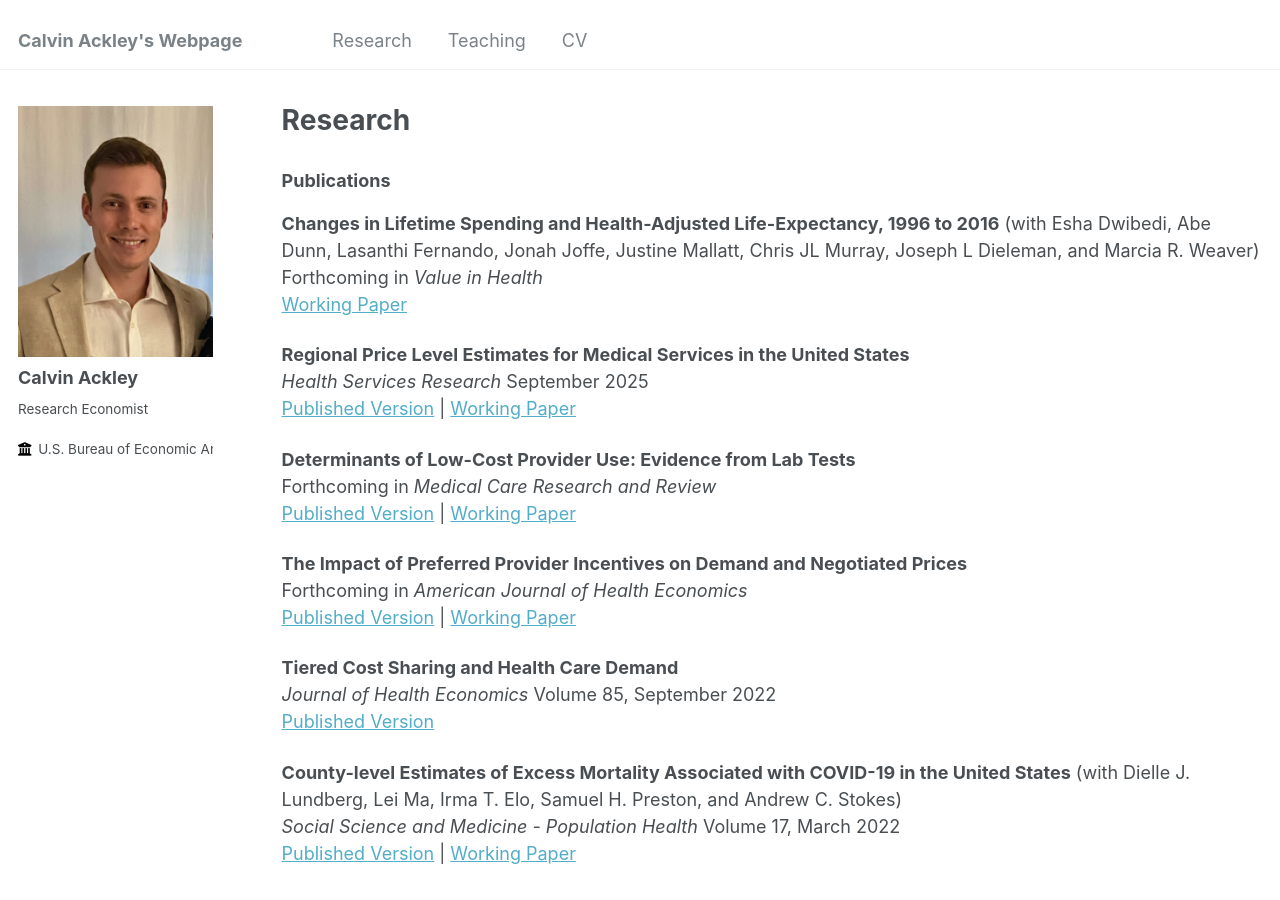
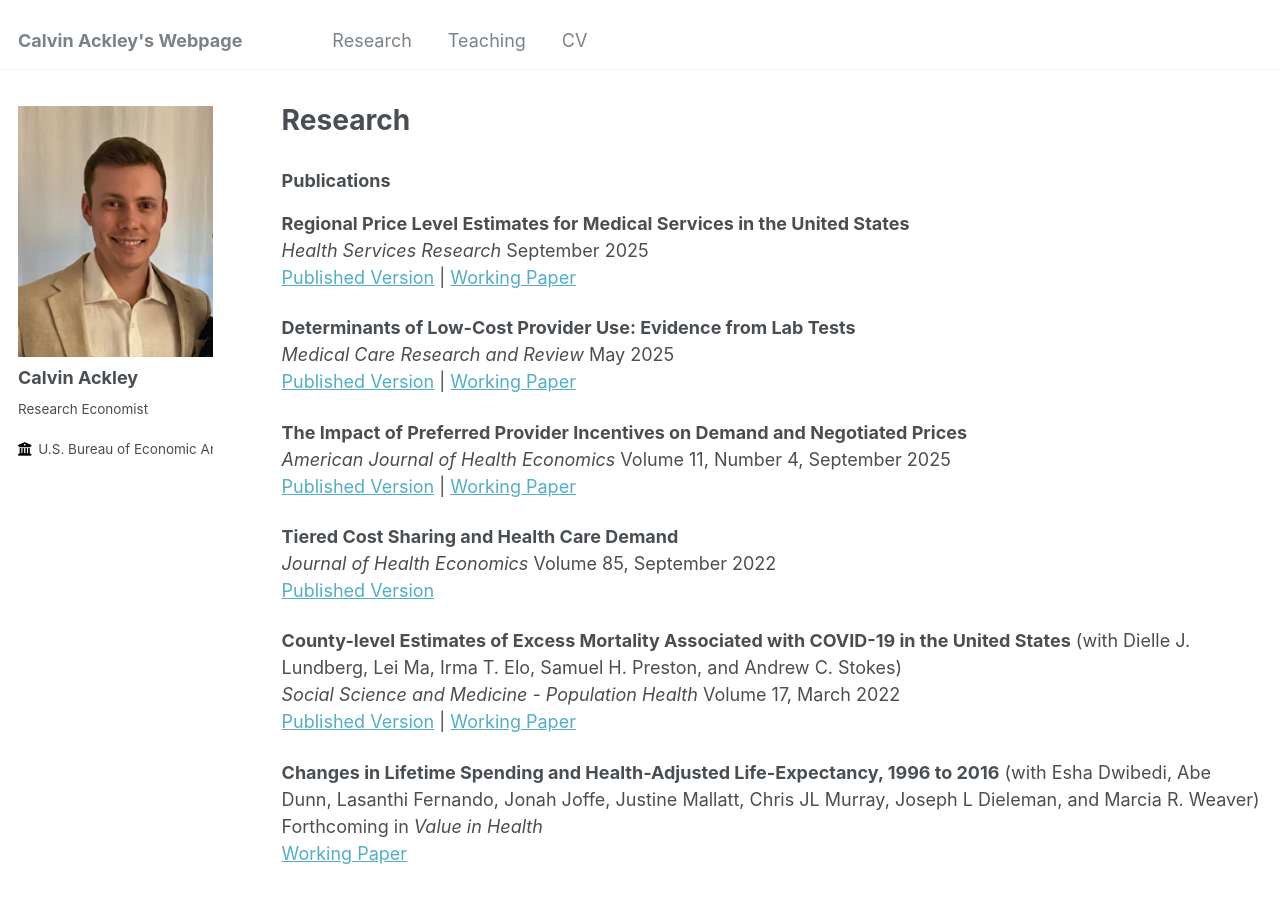
Before and after one commit to ackleycb/ackleycb.github.io, a Jekyll site: the page built from _pages/research.md, in a window 1280 px wide and 900 px high. Built offline with Jekyll 4.4.1, drawn with Linux system fonts in a browser that asks for light colours.

Commit message:
Update publications section in research.md
Reordered and updated publication entries for clarity.

```diff
--- a/_pages/research.md
+++ b/_pages/research.md
@@ -7,20 +7,17 @@ author_profile: true
 
 ### Publications
 
-**Changes in Lifetime Spending and Health-Adjusted Life-Expectancy, 1996 to 2016** (with Esha Dwibedi, Abe Dunn, Lasanthi Fernando, Jonah Joffe, Justine Mallatt, Chris JL Murray, Joseph L Dieleman, and Marcia R. Weaver)
-Forthcoming in *Value in Health*
-[Working Paper](https://papers.ssrn.com/sol3/papers.cfm?abstract_id=5345903)
 
 **Regional Price Level Estimates for Medical Services in the United States**
 *Health Services Research* September 2025
 [Published Version](https://onlinelibrary.wiley.com/doi/10.1111/1475-6773.70036) | [Working Paper](https://www.bea.gov/index.php/research/papers/2025/regional-price-level-estimates-medical-services-united-states)
 
 **Determinants of Low-Cost Provider Use: Evidence from Lab Tests**
-Forthcoming in *Medical Care Research and Review*
+*Medical Care Research and Review* May 2025
 [Published Version](https://journals.sagepub.com/doi/abs/10.1177/10775587251339935) | [Working Paper](/files/low_cost_lab_providers_wp.pdf)
 
 **The Impact of Preferred Provider Incentives on Demand and Negotiated Prices**
-Forthcoming in *American Journal of Health Economics*
+*American Journal of Health Economics* Volume 11, Number 4, September 2025
 [Published Version](https://www.journals.uchicago.edu/doi/abs/10.1086/731074?journalCode=ajhe) | [Working Paper](/files/preferred_provider_incentives_demand_negotiated_prices_ACKLEY.pdf)
 
 **Tiered Cost Sharing and Health Care Demand**
```
Also changed, not shown: other parts of _pages/research.md (+4 -0 lines).
